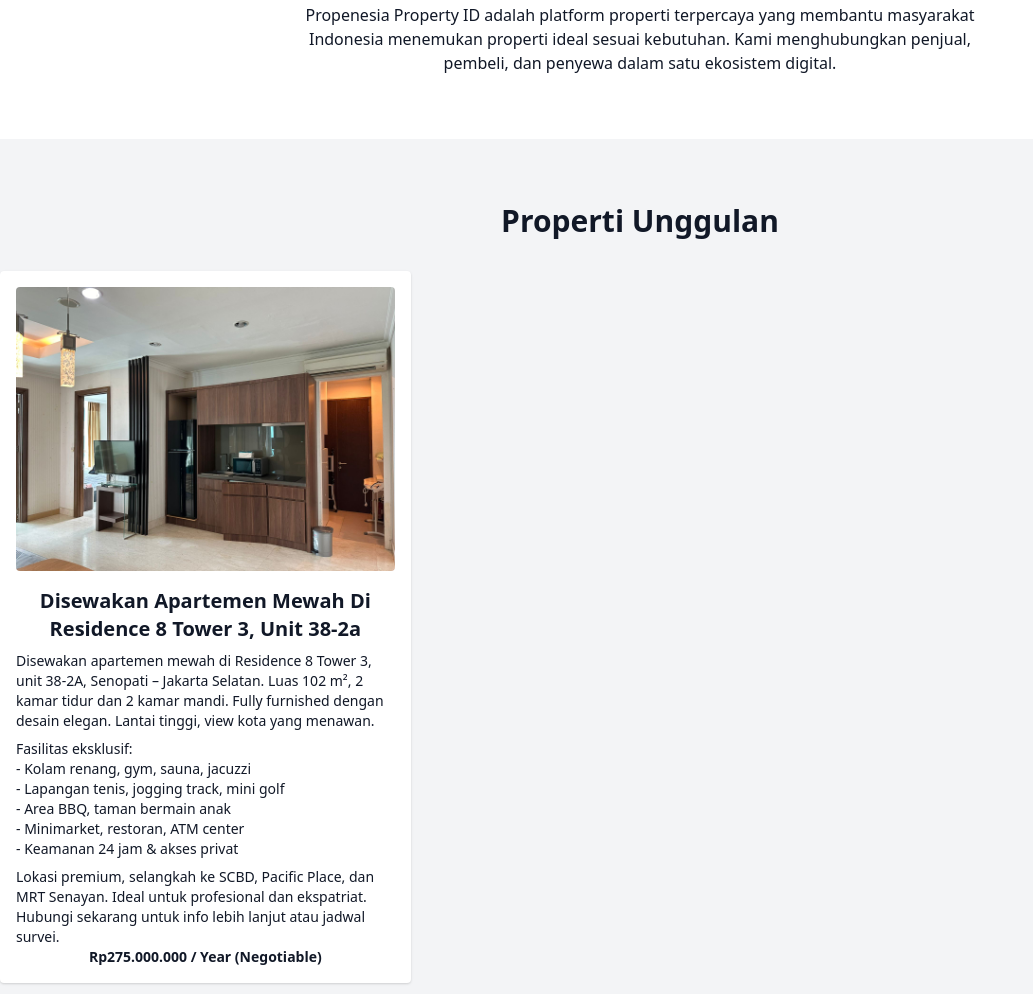
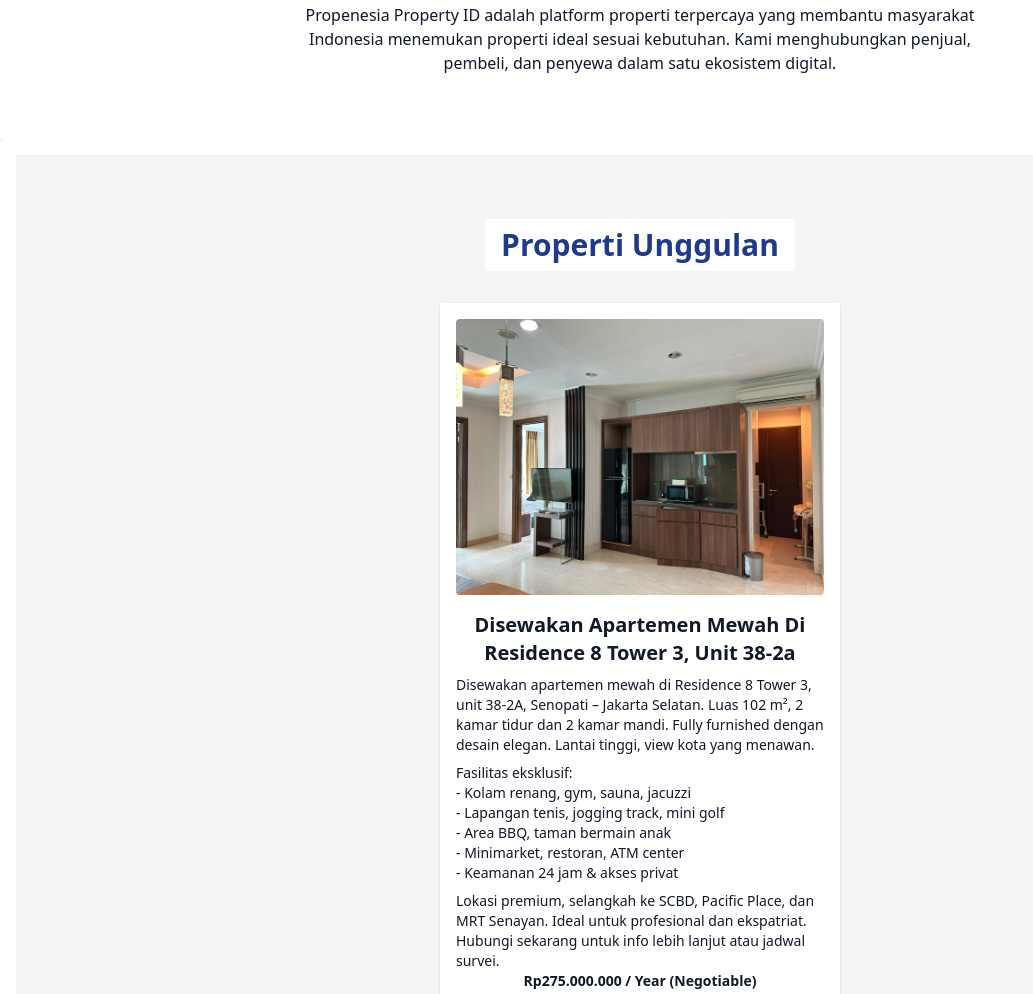
Before and after one commit to andiandriyana/Propenesia-Property-ID, a plain HTML site: page index.html in a window 1280 px wide. Shown: the part 461-1455 px from the top of the page, without its empty margins (0-1033 px from the left). Drawn offline with nearby package versions, Linux system fonts and the light colour scheme.

Commit message:
Update index.html

```diff
--- a/index.html
+++ b/index.html
@@ -39,15 +39,17 @@
   </section>
 
   <!-- Properti Section -->
+  <a href="https://www.rumah123.com/agen-properti/independent-property-agent/andi-andriyana-4342938/" target="_blank" class="block">
+    <div class="bg-white shadow rounded p-4 hover:shadow-lg transition">
   <section id="properti" class="py-16 bg-gray-100">
     <div class="container mx-auto text-center">
-      <h3 class="text-3xl font-semibold mb-8">Properti Unggulan</h3>
+      <h3 class="inline-block text-3xl font-bold text-blue-900 bg-white px-4 py-2 rounded hover:underline mb-8">Properti Unggulan</h3>
       <div class="grid grid-cols-1 md:grid-cols-3 gap-6">
         <!-- Properti Card -->
         <a href="https://www.rumah123.com/properti/jakarta-selatan/apr7269902/" target="_blank" class="block">
           <div class="bg-white shadow rounded p-4 hover:shadow-lg transition">
             <img src="https://raw.githubusercontent.com/andiandriyana/Propenesia-Property-ID/main/T338A%20R8.jpg" alt="Properti Residence 8" class="rounded mb-4" alt="Residence 8" class="rounded mb-4 w-full h-auto">
-            <h4 class="text-xl font-bold mb-2">Disewakan Apartemen Mewah Di Residence 8 Tower 3, Unit 38-2a</h4>
+            <h4 class="text-xl font-bold hover:underline mb-2">Disewakan Apartemen Mewah Di Residence 8 Tower 3, Unit 38-2a</h4>
             <p class="text-sm text-black-700 text-left mb-2">
               Disewakan apartemen mewah di Residence 8 Tower 3, unit 38-2A, Senopati – Jakarta Selatan. Luas 102 m², 2 kamar tidur dan 2 kamar mandi. Fully furnished dengan desain elegan. Lantai tinggi, view kota yang menawan.
             </p>
```
